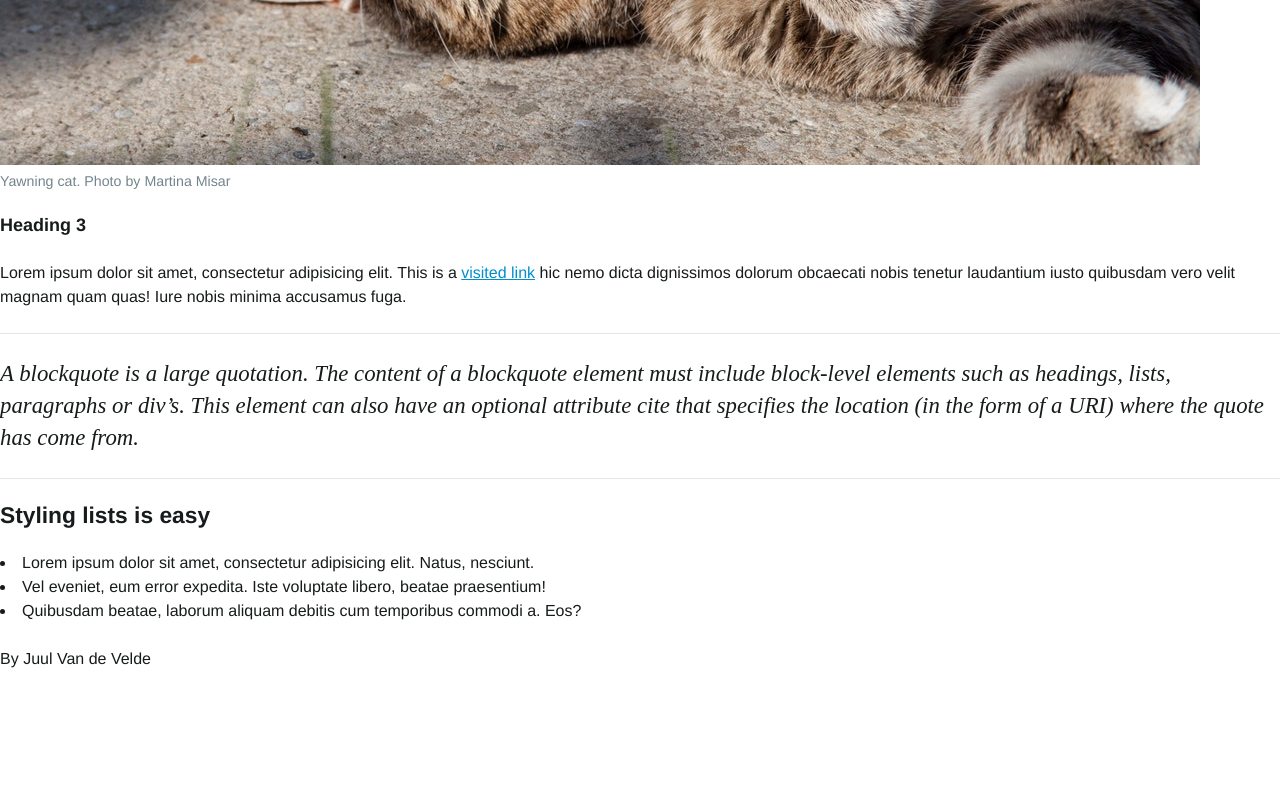
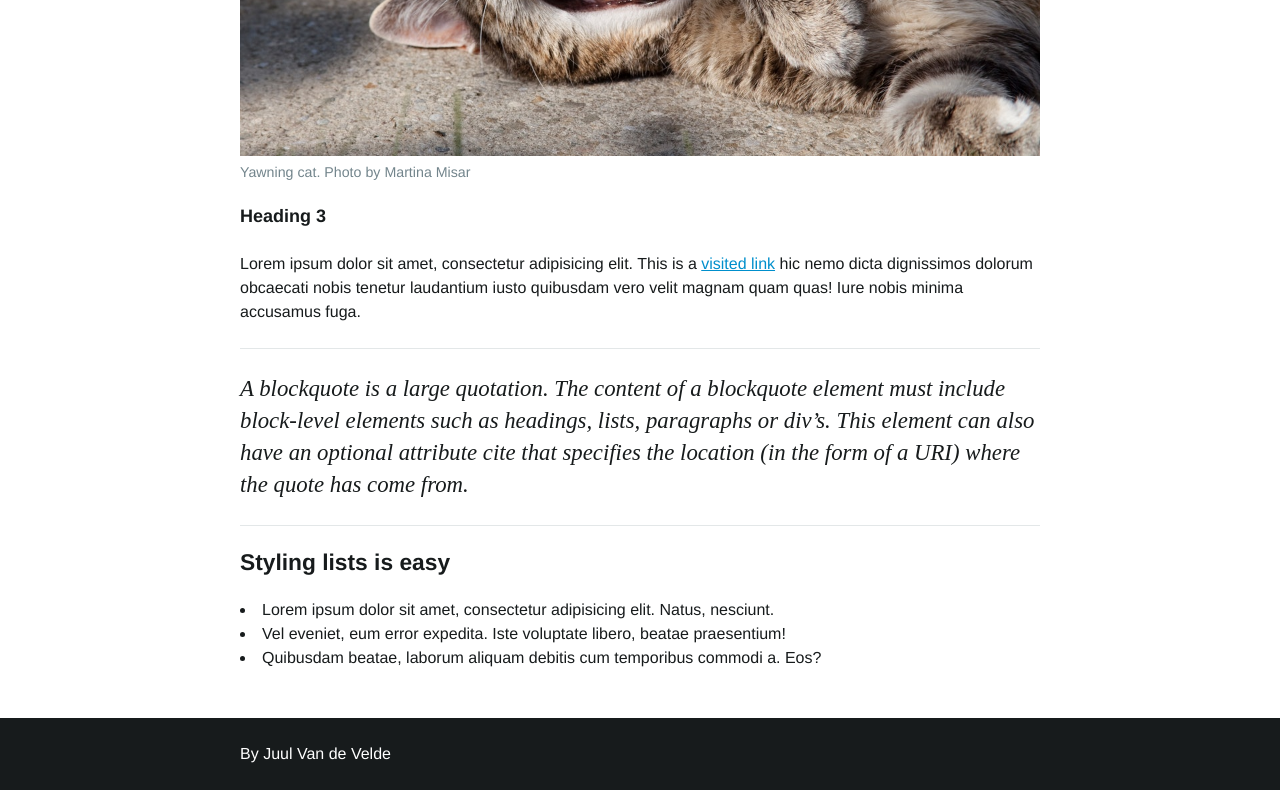
Before and after one commit to mct-ui/html5-boilerplate-juul-vandevelde-howest, a plain HTML site: page index.html in a window 1280 px wide. Shown: the part 902-1692 px from the top of the page. Before the commit the page ends 1597 px from the top, so only its background shows below. Drawn offline with Linux system fonts and the light colour scheme.

Commit message:
boilerplate klaar

```diff
--- a/css/screen.scss
+++ b/css/screen.scss
@@ -151,6 +151,8 @@ $breakpoints: (
   bp5: calc(1401 / 16 * 1em),
 ) !default;
 
+$container-max-width: calc(800 / $root-font-size * 1rem);
+
 /*---------------------------------------/*
  # GENERIC
 /*---------------------------------------*/
@@ -215,6 +217,16 @@ h1 {
   font-weight: 700;
   line-height: calc($baseline * 4);
   margin-bottom: $space-m;
+
+  @include mq(bp1) {
+    font-size: $ms9;
+    line-height: calc($baseline * 6);
+  }
+
+  @include mq(bp2) {
+    font-size: $ms11;
+    line-height: calc($baseline * 8);
+  }
 }
 
 h2 {
@@ -311,6 +323,24 @@ a:active {
 */
 
 .o-row {
+  padding: $space-m $space-m 0;
+  display: flow-root;
+
+  &--primary {
+    background-color: $color-primary-light;
+    color: white;
+  }
+
+  &--dark {
+    background-color: get-color(color-gray, 900);
+    color: white;
+  }
+
+  &--xl {
+    @include mq(bp2) {
+      padding: $space-xl $space-xl $space-m;
+    }
+  }
 }
 
 /*
@@ -320,6 +350,8 @@ a:active {
 */
 
 .o-container {
+  max-width: $container-max-width;
+  margin: 0 auto;
 }
 
 /*
--- a/index.html
+++ b/index.html
@@ -17,11 +17,14 @@
 </head>
 
 <body>
-    <header>
+    <header class="o-row o-row--primary o-row--xl">
+        <div class="o-container">
             <h1>Hello world! This is my HTML5 boilerplate.</h1>
             <p>A Boilerplate helps you build fast, robust, and adaptable web apps or sites. Kick-start your project with the combined knowledge and effort of 100s of developers, all in one little package.</p>
+        </div>
     </header>
-    <main>
+    <main class="o-row o-row--xl">
+        <div class="o-container">
             <h2>
                 In this document
             </h2>
@@ -52,7 +55,7 @@
                 Heading 3
             </h3>
             <p>
-            Lorem ipsum dolor sit amet, consectetur adipisicing elit. This is a <a href="https://www.google.com">visited link</a> hic nemo dicta dignissimos dolorum obcaecati nobis tenetur laudantium iusto quibusdam vero velit magnam quam quas! Iure nobis minima accusamus fuga.
+                Lorem ipsum dolor sit amet, consectetur adipisicing elit. This is a <a href="https://duckduckgo.com">visited link</a> hic nemo dicta dignissimos dolorum obcaecati nobis tenetur laudantium iusto quibusdam vero velit magnam quam quas! Iure nobis minima accusamus fuga.
             </p>
             <hr>
             <blockquote cite="http://www.htmldog.com/reference/htmltags/blockquote/">
@@ -69,9 +72,12 @@
                 <li>Vel eveniet, eum error expedita. Iste voluptate libero, beatae praesentium!</li>
                 <li>Quibusdam beatae, laborum aliquam debitis cum temporibus commodi a. Eos?</li>
             </ul>
+        </div>
     </main>
-    <footer>
+    <footer class="o-row o-row--dark">
+        <div class="o-container">
             <p>By <strong>Juul Van de Velde</strong></p>
+        </div>
     </footer>
 </body>
 
```
Also changed, not shown: css/screen.css. Lines whose indentation alone changed are shown as unchanged.
